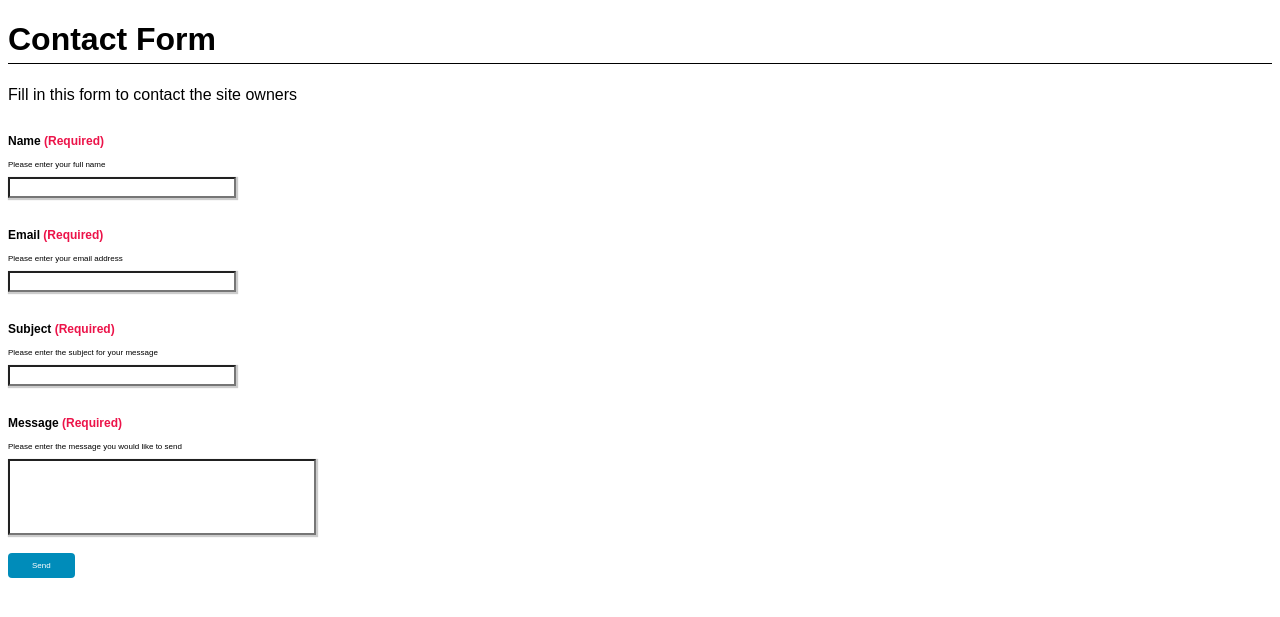
After one commit to JayWall/info3180-lab3-ex2, a Flask app: page /contact in a window 1280 px wide. The commit adds this page. Shown: the top 617 px of the page. Run offline with Flask 2, Linux system fonts and the light colour scheme.

Commit message:
Final Commit

```diff
--- /dev/null
+++ b/app/templates/contact.css
@@ -0,0 +1,46 @@
+h1{
+    font-family: sans-serif;
+    font-weight: bold;
+    border-bottom: 1px black solid;
+    padding-bottom: 5px;
+}
+
+body{
+    font-family: sans-serif;
+}
+
+p{
+    font-size: 50%;
+}
+
+span{
+    color: #ec1349;
+}
+
+.input{
+    width:220px;
+    box-shadow: 1px 1px 1px 1px #ccc;
+}
+
+.box{
+    width:300px;
+    height:70px;
+
+}
+
+.small{
+    font-size:50%;
+}
+
+.medium{
+    font-size: 75%;
+}
+
+button{
+    border-radius: 4px;
+    border:none;
+    color: white;
+    background-color: #008CBA;
+    font-size: 50%;
+    padding: 8px 24px;
+}
--- /dev/null
+++ b/app/templates/contact.html
@@ -0,0 +1,34 @@
+<!DOCTYPE html>
+<html>
+    <head>
+        <link rel="stylesheet" type="text/css"
+        href="contact.css">
+    </head>
+    <body>
+        <h1>Contact Form</h1>
+
+        <div>Fill in this form to contact the site owners</div><br>
+
+        <form method="POST" action="{{ url_for('send_email')}}">
+            <p class="medium"><b>Name <span>(Required)</span></b></p>
+            <p class="small">Please enter your full name</p>
+            <input type="text" name="Name" class="input"><br><br>
+
+            <p class="medium"><b>Email <span>(Required)</span></b></p>
+            <p class="small">Please enter your email address</p>
+            <input type="text" name="Email" class="input"><br><br>
+
+            <p class="medium"><b>Subject <span>(Required)</span></b></p>
+            <p class="small">Please enter the subject for your message</p>
+            <input type="text" name="Subject" class="input"><br><br>
+
+            <p class="medium"><b>Message <span>(Required)</span></b></p>
+            <p class="small">Please enter the message you would like to send</p>
+            <input type="text" name="Message" class="box input"><br><br>
+
+            <button>Send</button>
+
+        </form>
+    </body>
+
+</html>
--- a/app/templates/header.html
+++ b/app/templates/header.html
@@ -13,6 +13,7 @@
           <ul class="nav navbar-nav">
             <li class="active"><a href="{{ url_for('home') }}">Home</a></li>
             <li><a href="{{ url_for('about') }}">About</a></li>
+            <li><a href="{{ url_for('contact') }}">Contact</a></li>
           </ul>
         </div><!--/.nav-collapse -->
       </div>
--- a/app/templates/home.html
+++ b/app/templates/home.html
@@ -3,5 +3,5 @@
 {% block main %}
 <h1 class="page-header">Flask Starter Code</h1>
 <p class="lead">Use this starter template for your Flask apps as a way to quickly start any new project.<br>
-All you get are these files and mostly barebones HTML/CSS files.</p>
+All you get are these files and mostly barebones HTML/CSS files..</p>
 {% endblock %}
--- a/app/views.py
+++ b/app/views.py
@@ -6,7 +6,8 @@ This file creates your application.
 """
 
 from app import app
-from flask import render_template, request, redirect, url_for
+from flask import render_template, flash, request, redirect, url_for
+import smtplib
 
 
 ###
@@ -18,11 +19,39 @@ def home():
     """Render website's home page."""
     return render_template('home.html')
 
-
 @app.route('/about/')
 def about():
     """Render the website's about page."""
     return render_template('about.html', name="Mary Jane")
+
+@app.route('/contact')
+def contact():
+    if request.method == 'POST':
+        send_email()
+    return render_template('contact.html')
+
+
+@app.route('/send_email', methods=['POST', 'GET'])
+def send_email():
+    #if request.method == 'POST':
+    from_name=request.form['Name']
+    from_email=request.form['Email']
+    subject=request.form['Subject']
+    msg=request.form['Message']
+    username='a.lil.saint@gmail.com'
+    password='kias rlki qvdu acej'
+    #The actual mail send
+    server=smtplib.SMTP('smtp.gmail.com:587')
+    server.starttls()
+    server.login(username, password)
+    server.sendmail(from_name, from_email, subject, msg)
+    server.quit
+    flash('You were successfully logged in')
+    return redirect(url_for('home.html'))
+
+
+
+
 
 
 ###
```
